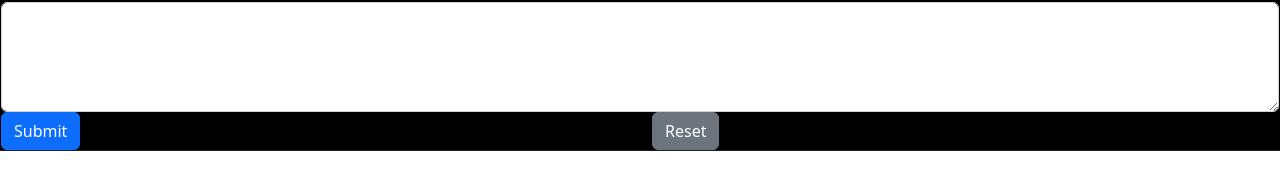
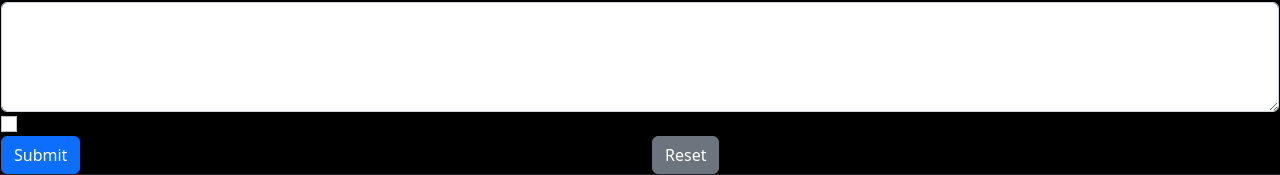
Before and after one commit to NathanBuiPDX/CS465-Final-Project, a React (Create React App) app in the folder frontend/: page /register in a window 1280 px wide. Shown: the part 767-942 px from the top of the page. Before the commit the page ends 918 px from the top, so only its background shows below. Built offline with nearby package versions, Linux system fonts and the light colour scheme.

Commit message:
check box values work

```diff
--- a/frontend/src/pages/Login.jsx
+++ b/frontend/src/pages/Login.jsx
@@ -2,11 +2,14 @@ import React, { useState, useRef } from "react";
 
 const Login = () => {
   const usernameRef = useRef("");
+  const passwordRef = useRef("");
   const handleFormLogin = (event) => {
     console.log("USERNAME: ", usernameRef.current.value);
+    console.log("Password: ", passwordRef.current.value);
     event.preventDefault();
   };
   return (
+
     <div class="row justify-content-center align-items-center loginFormContainer ">
       <form
         class="border border-dark rounded" onSubmit={handleFormLogin}>
--- a/frontend/src/pages/Register.jsx
+++ b/frontend/src/pages/Register.jsx
@@ -2,8 +2,27 @@ import React, {useState, useRef} from "react";
 
 const Register = () => {
     const usernameRef = useRef("");
+    const passwordRef = useRef("");
+    const prefNameRef = useRef("");
+    const fullNameRef = useRef("");
+    const emailAddressRef = useRef("");
+    const imgRef = useRef("");
+    const maleCheckBoxRef = useRef("");
+    const femaleCheckBoxRef = useRef("");
+    const otherCheckBoxRef = useRef("");
+    const aboutMeRef = useRef("");
     const handleFormRegister = (event) => {
         console.log("USERNAME: ", usernameRef.current.value);
+        console.log("Password: ", passwordRef.current.value);
+        console.log("PrefName: ", prefNameRef.current.value);
+        console.log("FullName: ", fullNameRef.current.value);
+        console.log("Email ", emailAddressRef.current.value);
+        console.log("Img", imgRef.current.value);
+        console.log("maleCheckBox", maleCheckBoxRef.current.checked);
+        console.log("femaleCheckBox", femaleCheckBoxRef.current.checked);
+        console.log("otherCheckBox", otherCheckBoxRef.current.checked);
+        console.log("aboutMe", aboutMeRef.current.value);
+
         event.preventDefault();
     }
   return (
@@ -38,6 +57,7 @@ const Register = () => {
               id="password"
               name="password"
               required
+              ref={passwordRef}
             />
           </div>
           <div class="form-group">
@@ -51,6 +71,7 @@ const Register = () => {
               id="prefName"
               name="prefName"
               required
+              ref={prefNameRef}
             />
           </div>
 
@@ -65,6 +86,7 @@ const Register = () => {
               id="fullName"
               name="fullName"
               required
+              ref={fullNameRef}
             />
           </div>
           <div class="form-group">
@@ -76,6 +98,7 @@ const Register = () => {
               class="form-control"
               id="emailAddress"
               name="emailAddress"
+              ref={emailAddressRef}
             />
           </div>
           <div
@@ -87,7 +110,7 @@ const Register = () => {
             <label for="img">
               <b>Upload a pic </b>
             </label>
-            <input type="file" name="picture" />
+            <input type="file" id="picture" name="picture" ref={imgRef} />
             <button type="submit">Upload</button>
             <img src="url" alt=" " name="pic" />
           </div>
@@ -97,6 +120,7 @@ const Register = () => {
               type="checkbox"
               id="maleCheckBox"
               name="maleCheckBox"
+              ref={maleCheckBoxRef}
             />
             <label class="form-check-label" for="checkBox">
               {" "}
@@ -110,6 +134,7 @@ const Register = () => {
               type="checkbox"
               id="femaleCheckBox"
               name="femaleCheckBox"
+              ref={femaleCheckBoxRef}
             />
             <label class="form-check-label" for="checkBox">
               {" "}
@@ -123,6 +148,7 @@ const Register = () => {
               type="checkBox"
               id="otherCheckBox"
               name="otherCheckBox"
+              ref={otherCheckBoxRef}
             />
             <label class="form-check-label" for="otherCheckBox">
               {" "}
@@ -132,10 +158,17 @@ const Register = () => {
           </div>
 
           <div class="form-group">
-            <label for="commentArea">
+            <label for="aboutMe">
               <b>AboutMe</b>{" "}
             </label>
             <textarea class="form-control" id="aboutMe" rows="4"></textarea>
+            <input
+              class="form-check-input"
+              type="aboutMe"
+              id="aboutMe"
+              name="aboutMe"
+              ref={aboutMeRef}
+            />
           </div>
 
           <div class="form-group row">
```
